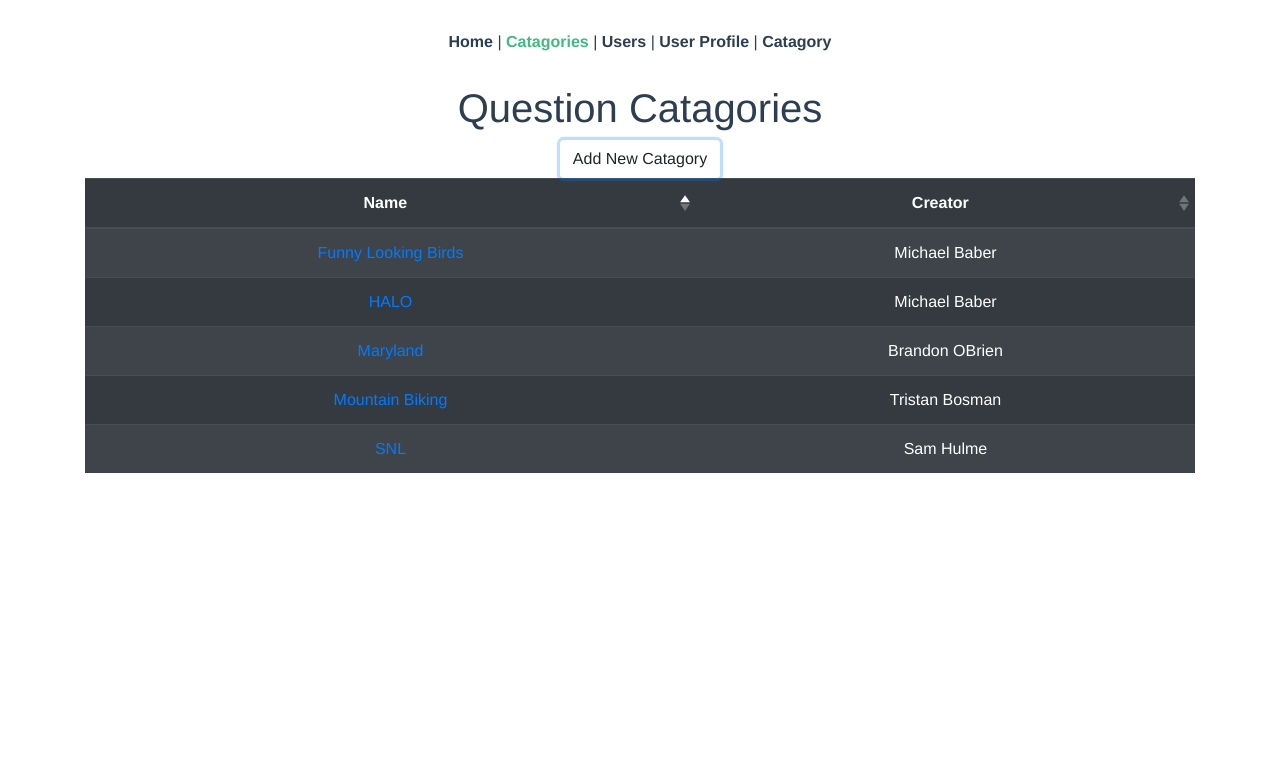
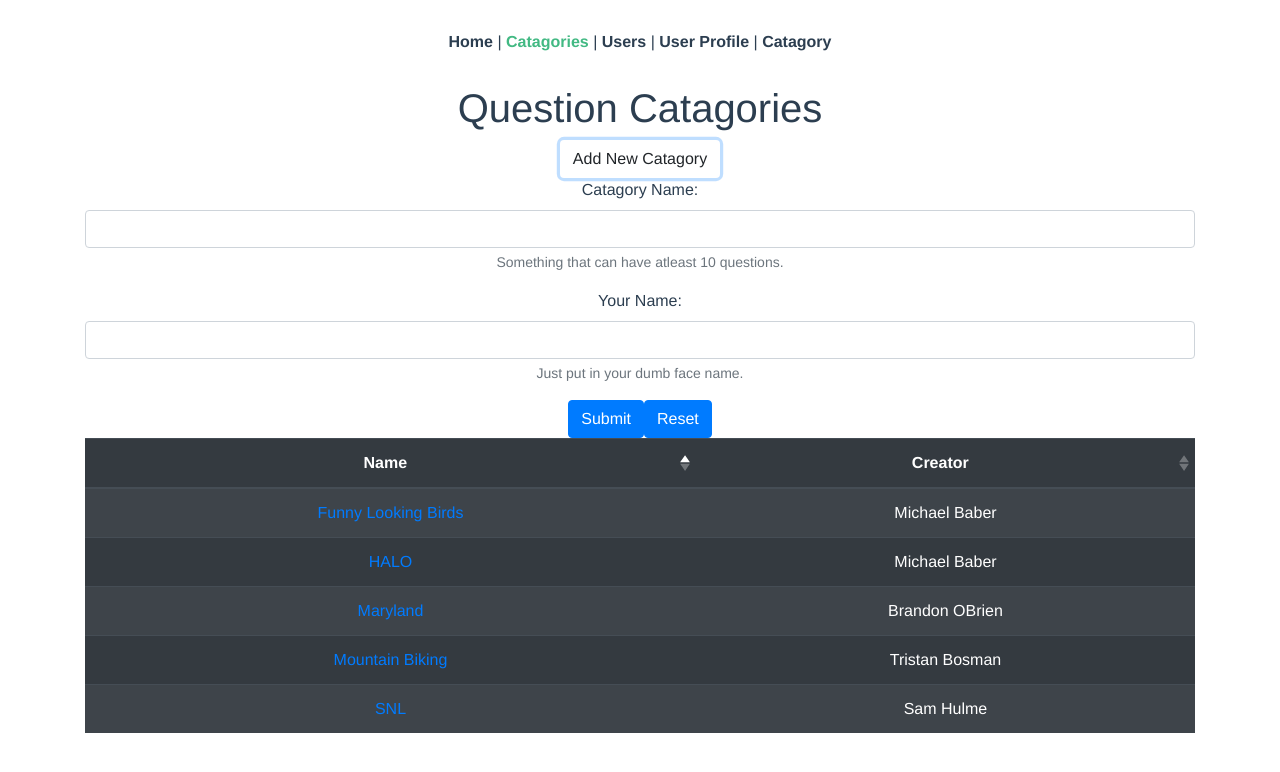
Before and after one commit to brandonhobrien/trivia, a Vue app in the folder trivia_app/: page /catagories in a window 1280 px wide. Both pictures are taken after a click on the button "Add New Catagory". Shown: the top 772 px of the page. Built offline with nearby package versions, Linux system fonts and the light colour scheme.

Commit message:
adding catagory form for new catagory

```diff
--- a/trivia_app/src/views/Catagories.vue
+++ b/trivia_app/src/views/Catagories.vue
@@ -1,7 +1,23 @@
 <template>
   <div>
     <h1> Question Catagories </h1>
-    <button class="btn tbn-primary">Add New Catagory</button>
+    <button @click="toggleCatagoryForm" class="btn tbn-primary">Add New Catagory</button>
+
+    <form @submit="handleSubmit" v-if="showCatagoryForm">
+      <div class="form-group">
+        <label for="catagoryName">Catagory Name:</label>
+        <input type="catagory" class="form-control" id="exampleCatagory" aria-describedby="catagoryHelp">
+        <small id="emailHelp" class="form-text text-muted">Something that can have atleast 10 questions.</small>
+      </div>
+      <div class="form-group">
+        <label for="creatorName">Your Name:</label>
+        <input type="creator" class="form-control" id="exampleName" aria-describedby="nameHelp">
+        <small id="creatorHelp" class="form-text text-muted">Just put in your dumb face name.</small>
+      </div>
+      <button type="submit" class="btn btn-primary">Submit</button>
+      <button type="reset" class="btn btn-primary">Reset</button>
+    </form>
+
     <b-table striped hover dark
     :items="catagories"
     :fields="fields"
@@ -24,6 +40,10 @@ export default {
   data () {
     return {
       showCatagoryForm: false,
+      formData: {
+
+      },
+
       sortBy: 'name',
       sortDesc: false,
       fields: [
@@ -40,7 +60,14 @@ export default {
   methods: {
     toggleCatagoryForm () {
       this.showCatagoryForm = !this.showCatagoryForm
+    },
+    handleSubmit () {
+
     }
   }
 }
 </script>
+
+<style>
+
+</style>
```
